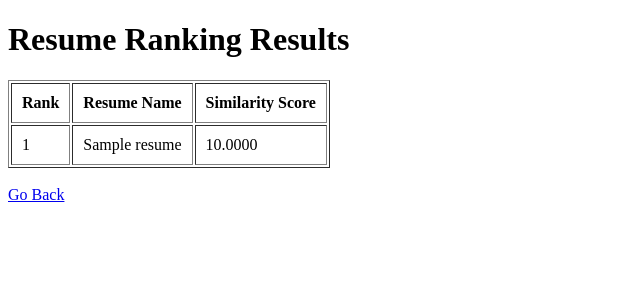
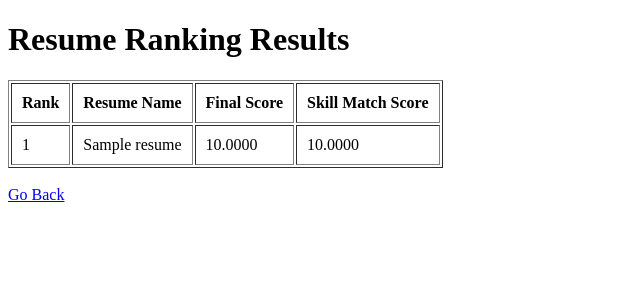
Before and after one commit to MANISH-K-07/SphinxATS, a Flask app: template templates/results.html in a window 1280 px wide. Shown: the top 300 px of the page, without its empty margins (0-640 px from the left). Run offline with Flask 3, Linux system fonts and the light colour scheme; the template is opened without the code that fills it: most values are stand-ins (such as "Sample title", 1, 10 or a date in 2020).

Commit message:
Phase 5 and 6 running

```diff
--- a/app.py
+++ b/app.py
@@ -3,6 +3,14 @@ import pdfplumber
 from flask import Flask, render_template, request
 from sklearn.feature_extraction.text import TfidfVectorizer
 from sklearn.metrics.pairwise import cosine_similarity
+
+# Predefined skill set
+SKILL_SET = [
+    "python", "java", "c++", "sql", "machine learning",
+    "data science", "django", "flask", "react",
+    "node", "javascript", "html", "css",
+    "tensorflow", "pytorch", "aws", "docker"
+]
 
 app = Flask(__name__)
 
@@ -55,8 +63,9 @@ def rank_resumes():
 
     resumes = []
     resume_names = []
+    resume_texts = []
 
-    # Extract text from all uploaded resumes
+    # Extract text from resumes
     for filename in os.listdir(UPLOAD_FOLDER):
         if filename.endswith(".pdf"):
             filepath = os.path.join(UPLOAD_FOLDER, filename)
@@ -66,24 +75,42 @@ def rank_resumes():
                 for page in pdf.pages:
                     text += page.extract_text() or ""
 
-            resumes.append(text)
+            resumes.append(text.lower())
             resume_names.append(filename)
 
     if not resumes:
         return "No resumes uploaded."
 
-    # Add job description to list
-    documents = [job_description] + resumes
-
-    # Convert to TF-IDF vectors
+    # TF-IDF Similarity
+    documents = [job_description.lower()] + resumes
     vectorizer = TfidfVectorizer(stop_words="english")
     tfidf_matrix = vectorizer.fit_transform(documents)
+    similarity_scores = cosine_similarity(tfidf_matrix[0:1], tfidf_matrix[1:]).flatten()
 
-    # Compute similarity between JD and resumes
-    scores = cosine_similarity(tfidf_matrix[0:1], tfidf_matrix[1:]).flatten()
+    ranked = []
 
-    # Combine names and scores
-    ranked = sorted(zip(resume_names, scores), key=lambda x: x[1], reverse=True)
+    for i, resume_text in enumerate(resumes):
+        matched_skills = []
+
+        for skill in SKILL_SET:
+            if skill in job_description.lower() and skill in resume_text:
+                matched_skills.append(skill)
+
+        # Count required skills in JD
+        required_skills = [skill for skill in SKILL_SET if skill in job_description.lower()]
+
+        if len(required_skills) == 0:
+            skill_score = 0
+        else:
+            skill_score = len(matched_skills) / len(required_skills)
+
+        # Final score (weighted)
+        final_score = (0.7 * similarity_scores[i]) + (0.3 * skill_score)
+
+        ranked.append((resume_names[i], final_score, skill_score))
+
+    # Sort by final score
+    ranked = sorted(ranked, key=lambda x: x[1], reverse=True)
 
     return render_template("results.html", ranked=ranked)
 
--- a/templates/results.html
+++ b/templates/results.html
@@ -11,14 +11,16 @@
     <tr>
         <th>Rank</th>
         <th>Resume Name</th>
-        <th>Similarity Score</th>
+        <th>Final Score</th>
+        <th>Skill Match Score</th>
     </tr>
 
-    {% for resume, score in ranked %}
+    {% for resume, final_score, skill_score in ranked %}
     <tr>
         <td>{{ loop.index }}</td>
         <td>{{ resume }}</td>
-        <td>{{ "%.4f"|format(score) }}</td>
+        <td>{{ "%.4f"|format(final_score) }}</td>
+        <td>{{ "%.4f"|format(skill_score) }}</td>
     </tr>
     {% endfor %}
 </table>
```
